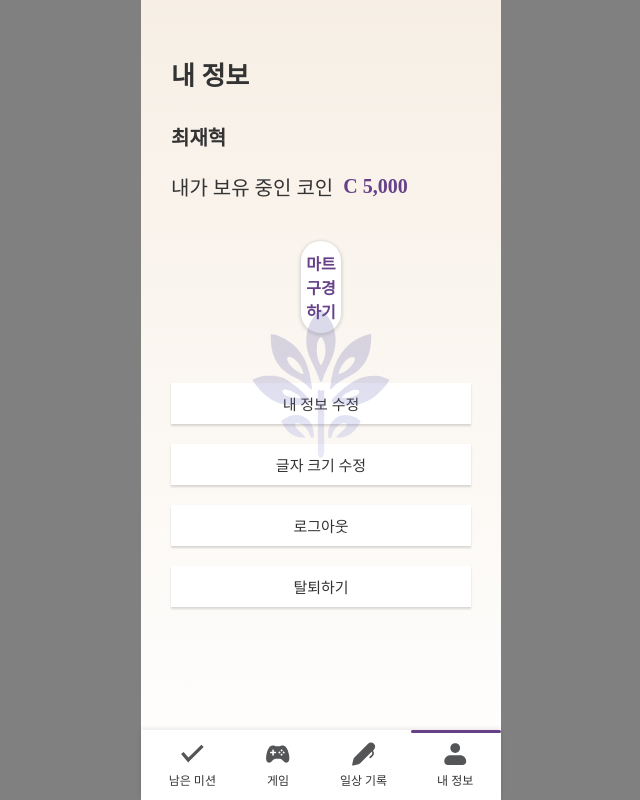
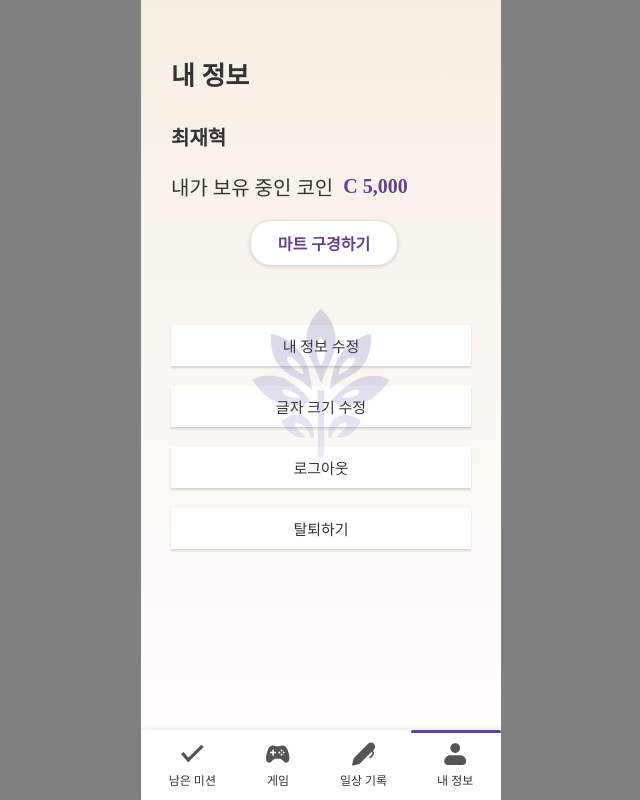
Before and after one commit to 9oormthon-univ/2024_DANPOONG_TEAM_18_FE, a React (Vite) app: page /profile in a window 1280 px wide. Shown: the whole page, without its empty margins (319-959 px from the left). Built offline with nearby package versions, Linux system fonts and the light colour scheme; no server answers; a web font is replaced by a local one.

Commit message:
fix: update page align

```diff
--- a/src/pages/GameComplete.jsx
+++ b/src/pages/GameComplete.jsx
@@ -53,6 +53,12 @@ const ButtonContainer = styled.div`
   display: flex;
   gap: 50px;
   margin-top: 60px;
+
+  Button {
+    margin: 10px 130px;
+      margin-bottom: 40px;
+      width: 80px;
+  }
 `;
 
 export default GameComplete;
--- a/src/pages/Profile.jsx
+++ b/src/pages/Profile.jsx
@@ -44,9 +44,11 @@ const Wrapper = styled.div`
   width: 100%;
   margin-bottom: 84px;
 
-Button {
-    margin: 30px 130px;
-  }
+  Button {
+      margin: 10px 80px;
+      margin-bottom: 40px;
+      width: 146px;
+    }
 `;
 const Title = styled.div`
   font-weight: 600;
--- a/src/pages/RemindDiary.jsx
+++ b/src/pages/RemindDiary.jsx
@@ -3,6 +3,7 @@ import { useNavigate } from "react-router-dom";
 import { useState } from "react";
 import Button from "../components/Button"
 import Retry from "./Retry";
+import GameComplete from "./GameComplete";
 
 const RemindDiary = () => {
   const nav = useNavigate();
@@ -10,6 +11,7 @@ const RemindDiary = () => {
   const answer = 2;
 
   const [isOverlayOpen, setIsOverlayOpen] = useState(false);
+  const [isCompleteOpen, setIsCompleteOpen] = useState(false);
 
   const initializeGame = () => {
 
@@ -18,7 +20,7 @@ const RemindDiary = () => {
 
   const remindClick = (index) => {
     if (index === answer) {
-      alert("축하합니다! 제대로 기억을 되짚으셨습니다!");
+      setIsCompleteOpen(true);
 
     } else {
       setIsOverlayOpen(true);
@@ -49,6 +51,7 @@ const RemindDiary = () => {
         </MainContent>
 
       </Wrapper>
+      {isCompleteOpen && <GameComplete />}
       {isOverlayOpen && <Retry handleRetry={handleRetry} />}
     </>
   );
@@ -106,6 +109,7 @@ const CardItem = styled.div`
   border: 1px solid gray;
   font-size: 2rem;
   font-weight: bold;
+  z-index: 10;
 `;
 
 const MainContent = styled.div`
--- a/src/pages/Retry.jsx
+++ b/src/pages/Retry.jsx
@@ -52,8 +52,14 @@ const BoldContent = styled.div`
 
 const ButtonContainer = styled.div`
   display: flex;
-  gap: 50px;
+  gap: 40px;
   margin-top: 60px;
+
+  Button {
+    margin: 10px 0;
+      margin-bottom: 40px;
+      width: 90px;
+  }
 `;
 
 export default Retry;
--- a/src/pages/WriteDiary.jsx
+++ b/src/pages/WriteDiary.jsx
@@ -102,6 +102,7 @@ const Input = styled.textarea`
   outline: none;
   resize: none; /* 사용자가 크기 조정하지 못하도록 설정 */
   overflow-y: auto; /* 텍스트가 넘칠 경우 스크롤 추가 */
+  z-index: 10;
   &:focus {
     border-color: #674188; /* 선택 시 테두리 색상 */
   }
```
